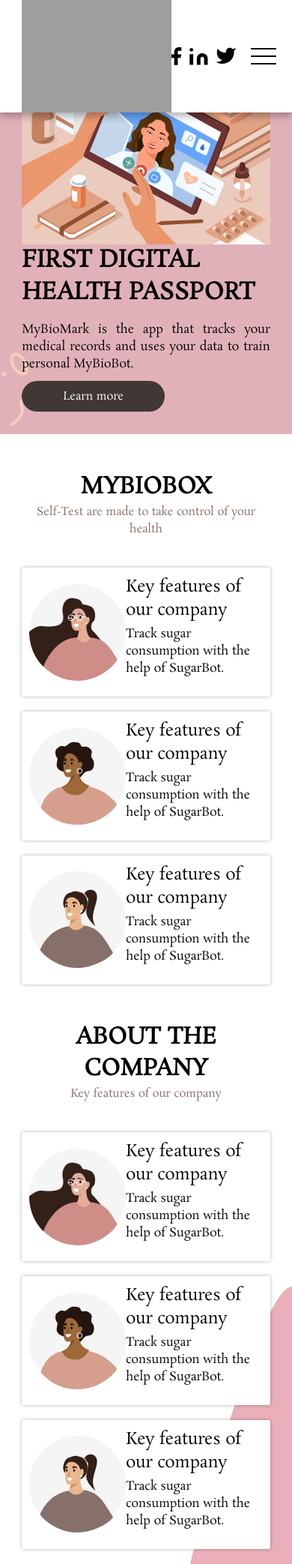
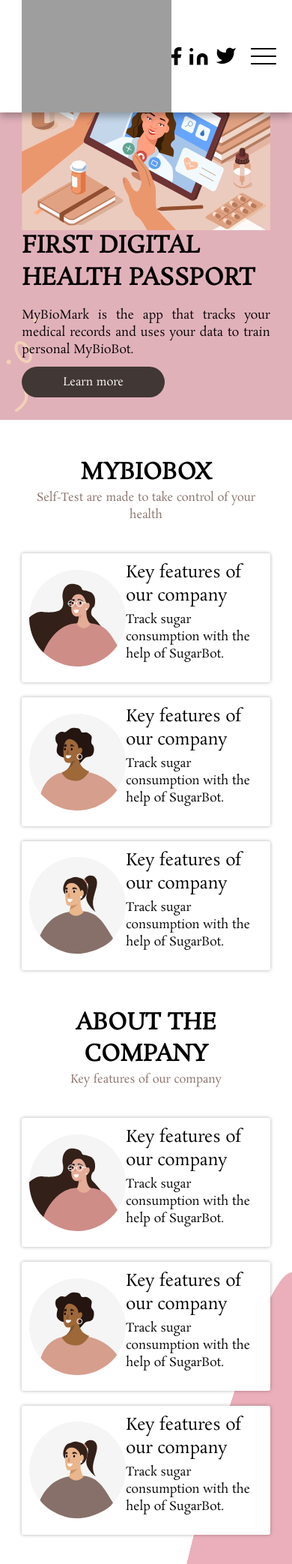
Before and after one commit to lisapol/mybiomarker-flask, a Flask app: page / in a window 390 px wide. Shown: the top 2086 px of the page at 75% size. Run offline with Flask 2, Linux system fonts and the light colour scheme; grey boxes are pictures that could not be loaded.

Commit message:
changed button location.

```diff
--- a/mybiomarker/static/css/master.css
+++ b/mybiomarker/static/css/master.css
@@ -53,7 +53,7 @@
     align-items: center!important;
   }
   .passport-title-content {
-    margin: 89px 0 38px 0!important;
+    margin: 70px 0 38px 0!important;
   }
 }
 @media(max-width: 768px) {
--- a/mybiomarker/templates/index.html
+++ b/mybiomarker/templates/index.html
@@ -57,7 +57,6 @@
     </section>
 
    <section class='about-company-section'>
-      <a id='about'></a>
       <div class="container flex-column">
         <div class="title-content">
           <h2>MyBioBox</h2>
```
